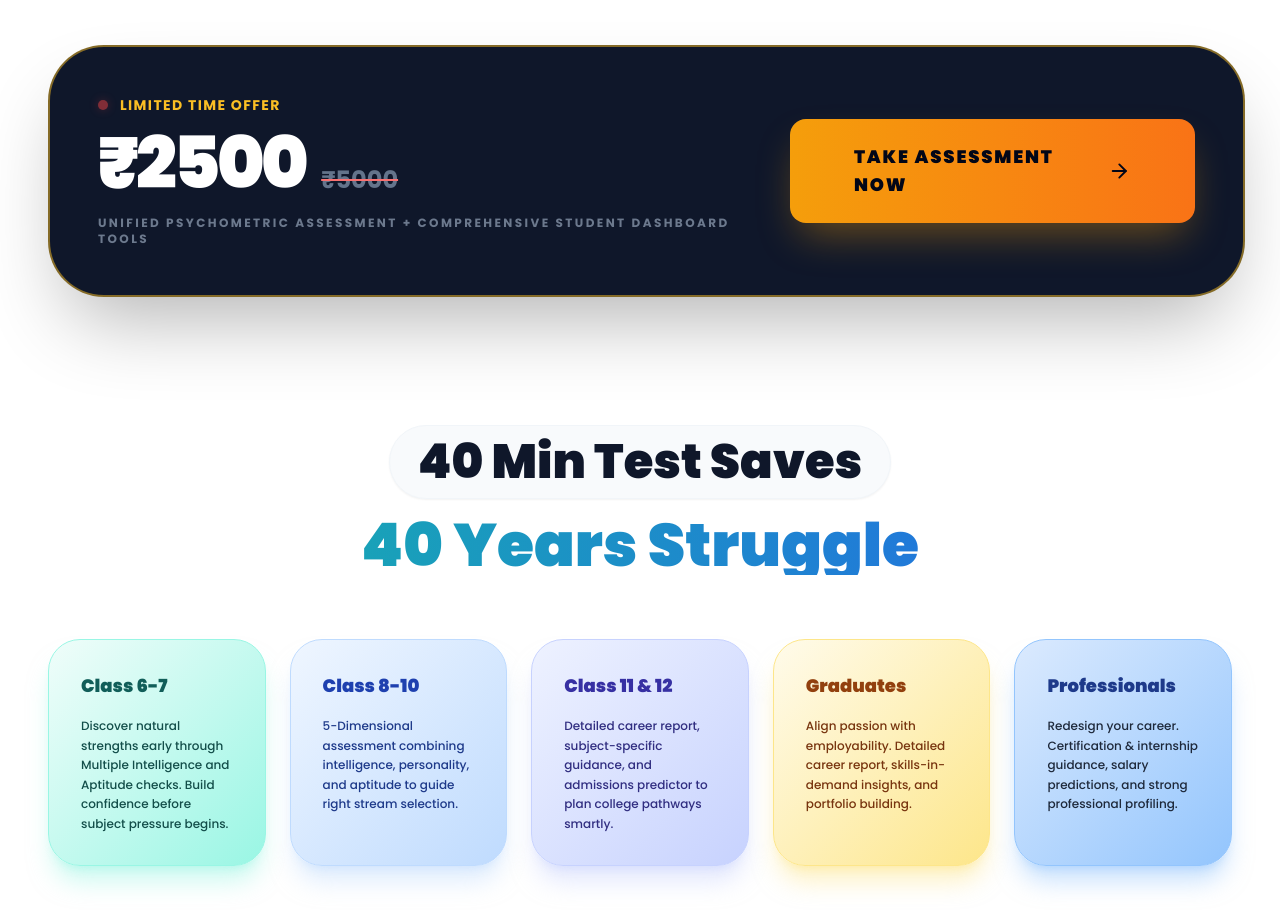
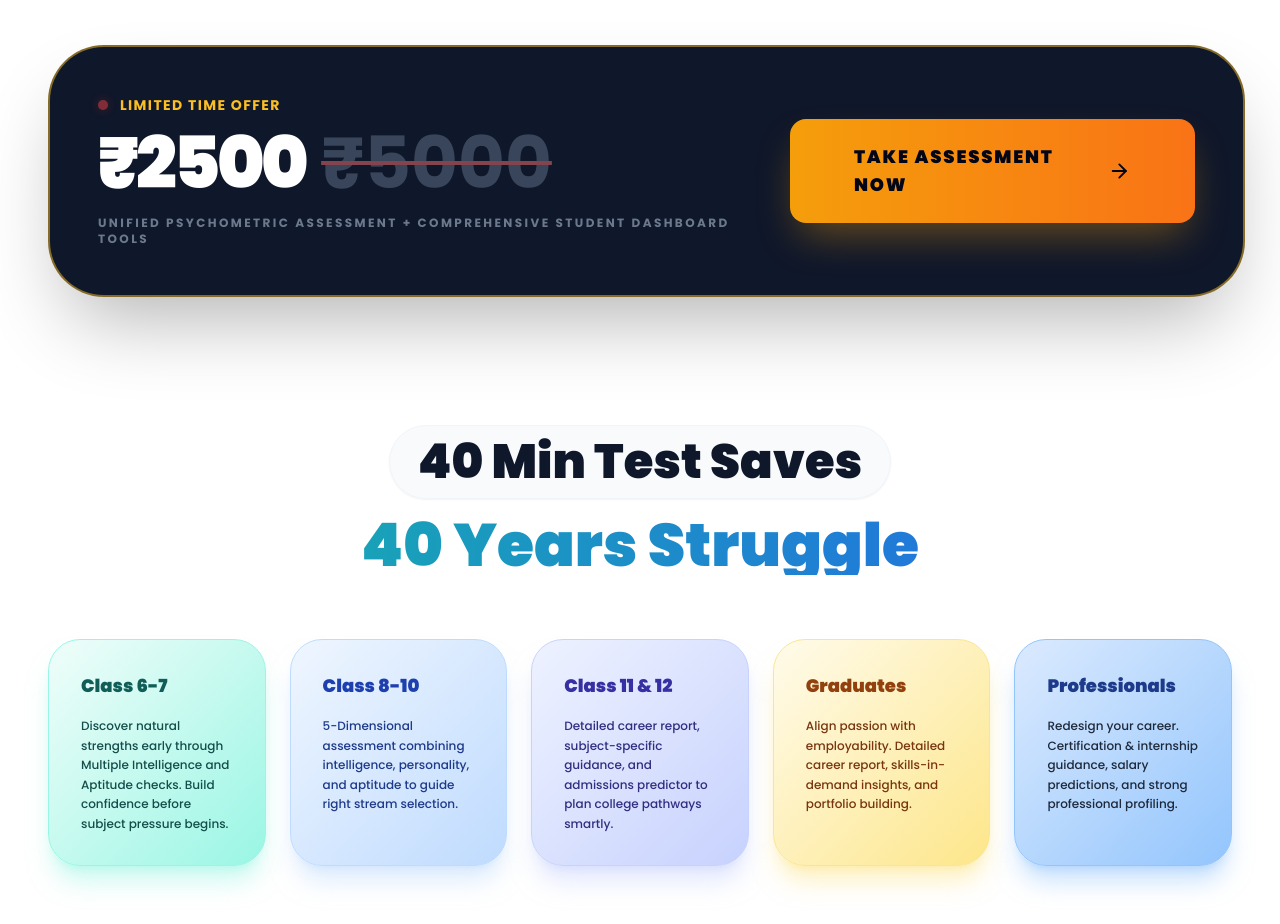
Before and after one commit to mahendra-csm/OneGraspLandingPage, a React (Vite) app: page / in a window 1280 px wide. Shown: the part 4340-5264 px from the top of the page. Built offline with nearby package versions, Linux system fonts and the light colour scheme.

Commit message:
5000 pricing update

```diff
--- a/App.tsx
+++ b/App.tsx
@@ -630,7 +630,7 @@ const App: React.FC = () => {
                   </span>
                   <div className="flex items-baseline justify-center md:justify-start gap-3 sm:gap-4">
                     <span className="text-4xl sm:text-7xl font-black text-white tracking-tighter">₹2500</span>
-                    <span className="text-lg sm:text-2xl text-slate-500 line-through decoration-red-400 decoration-2 font-bold">₹5000</span>
+                    <span className="text-4xl sm:text-7xl text-slate-500 line-through decoration-red-400 decoration-4 font-bold opacity-50">₹5000</span>
                   </div>
                   <p className="text-[10px] lg:text-xs text-slate-400 mt-4 font-bold tracking-[0.2em] uppercase opacity-70">Unified Psychometric Assessment + Comprehensive Student Dashboard Tools</p>
                 </div>
```
